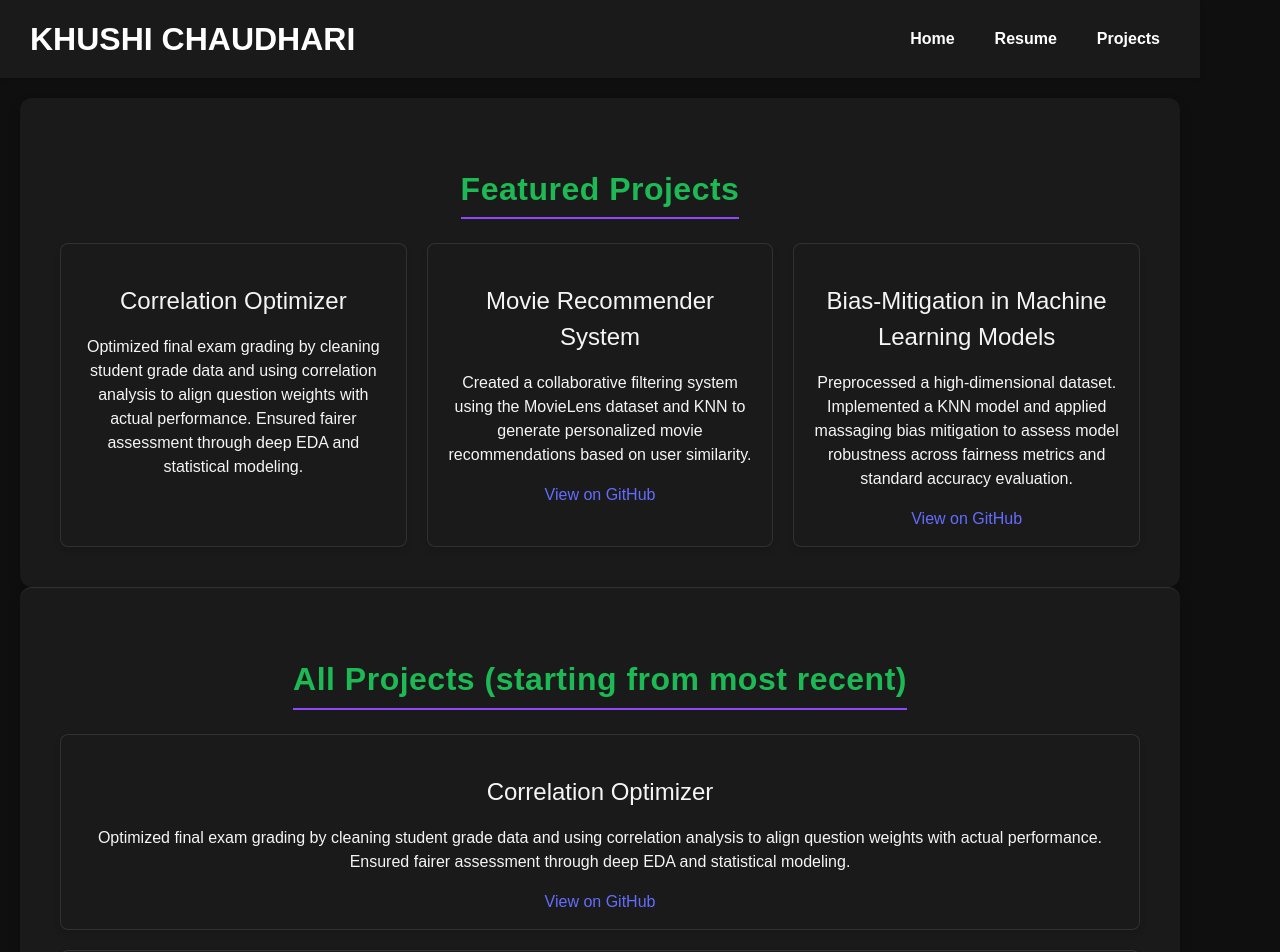
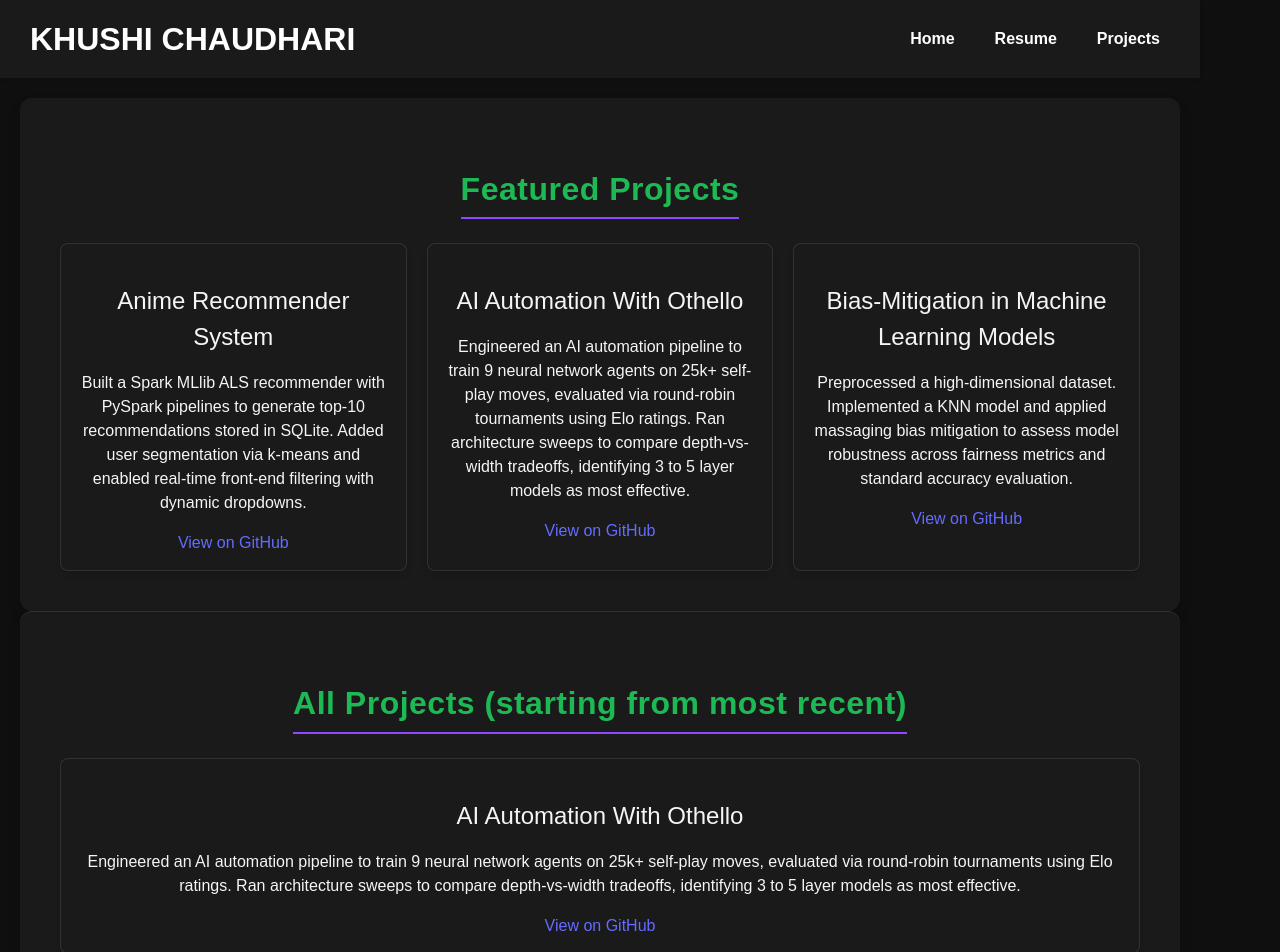
Before and after one commit to khushi-04/khushi-04.github.io, a React (Vite) app: page /projects in a window 1280 px wide. Shown: the top 952 px of the page. Built offline with nearby package versions, Linux system fonts and the light colour scheme.

Commit message:
added in new projects

```diff
--- a/src/pages/Projects.jsx
+++ b/src/pages/Projects.jsx
@@ -8,13 +8,14 @@ export default function Projects() {
           <h2 className="section-title">Featured Projects</h2>
           <div className="project-grid">
             <div className="project">
-              <h3>Correlation Optimizer</h3>
-              <p>Optimized final exam grading by cleaning student grade data and using correlation analysis to align question weights with actual performance. Ensured fairer assessment through deep EDA and statistical modeling.</p>
+              <h3>Anime Recommender System</h3>
+              <p>Built a Spark MLlib ALS recommender with PySpark pipelines to generate top-10 recommendations stored in SQLite. Added user segmentation via k-means and enabled real-time front-end filtering with dynamic dropdowns.</p>
+              <a href="https://github.com/khushi-04/anime-recommender" target="_blank" className="project-link">View on GitHub</a>
             </div>
             <div className="project">
-              <h3>Movie Recommender System</h3>
-              <p>Created a collaborative filtering system using the MovieLens dataset and KNN to generate personalized movie recommendations based on user similarity.</p>
-              <a href="https://github.com/khushi-04/movie-recommender" target="_blank" className="project-link">View on GitHub</a>
+              <h3>AI Automation With Othello</h3>
+              <p>Engineered an AI automation pipeline to train 9 neural network agents on 25k+ self-play moves, evaluated via round-robin tournaments using Elo ratings. Ran architecture sweeps to compare depth-vs-width tradeoffs, identifying 3 to 5 layer models as most effective.</p>
+              <a href="https://github.com/khushi-04/AI-Automation" target="_blank" className="project-link">View on GitHub</a>
             </div>
             <div className="project">
               <h3>Bias-Mitigation in Machine Learning Models</h3>
@@ -28,6 +29,16 @@ export default function Projects() {
           <h2 className="section-title">All Projects (starting from most recent)</h2>
           <div className="project-list">
             {[
+              {
+                title: "AI Automation With Othello",
+                desc: "Engineered an AI automation pipeline to train 9 neural network agents on 25k+ self-play moves, evaluated via round-robin tournaments using Elo ratings. Ran architecture sweeps to compare depth-vs-width tradeoffs, identifying 3 to 5 layer models as most effective.",
+                link: "https://github.com/khushi-04/AI-Automation"
+              },
+              {
+                title: "Anime Recommender System",
+                desc: "Built a Spark MLlib ALS recommender with PySpark pipelines to generate top-10 recommendations stored in SQLite. Added user segmentation via k-means and enabled real-time front-end filtering with dynamic dropdowns.",
+                link: "https://github.com/khushi-04/anime-recommender"
+              },
               {
                 title: "Correlation Optimizer",
                 desc: "Optimized final exam grading by cleaning student grade data and using correlation analysis to align question weights with actual performance. Ensured fairer assessment through deep EDA and statistical modeling.",
```
